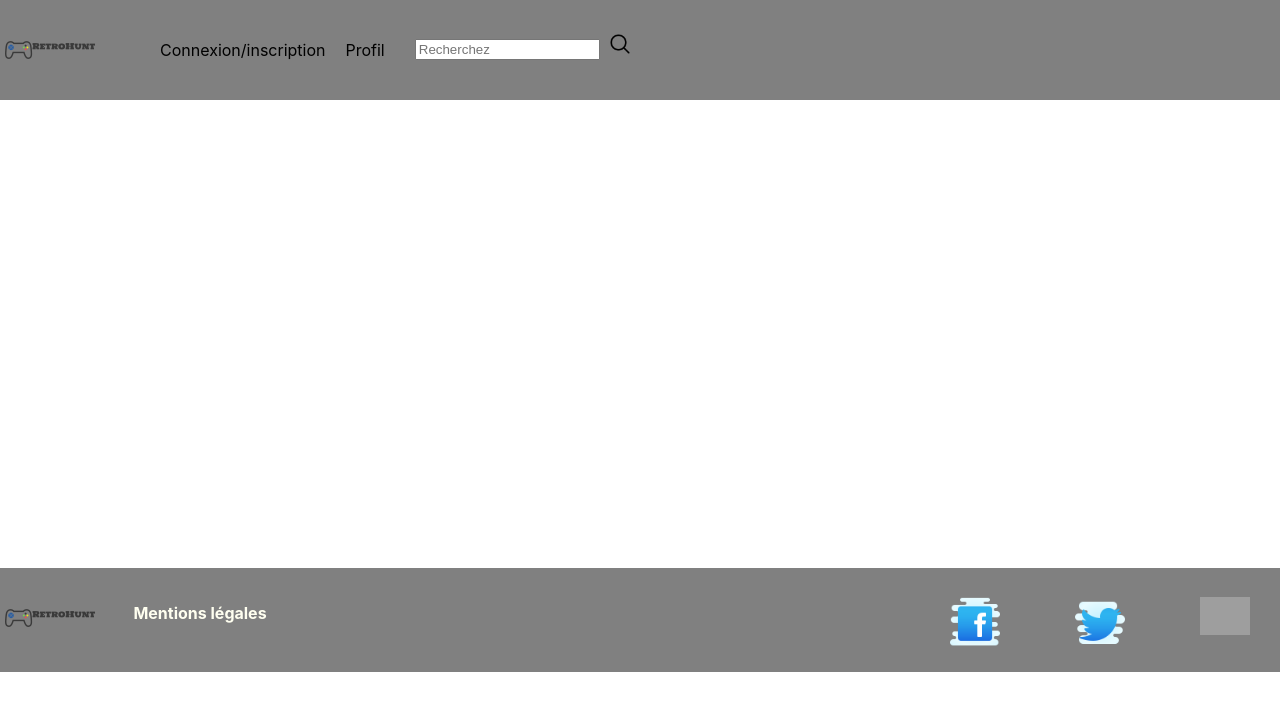
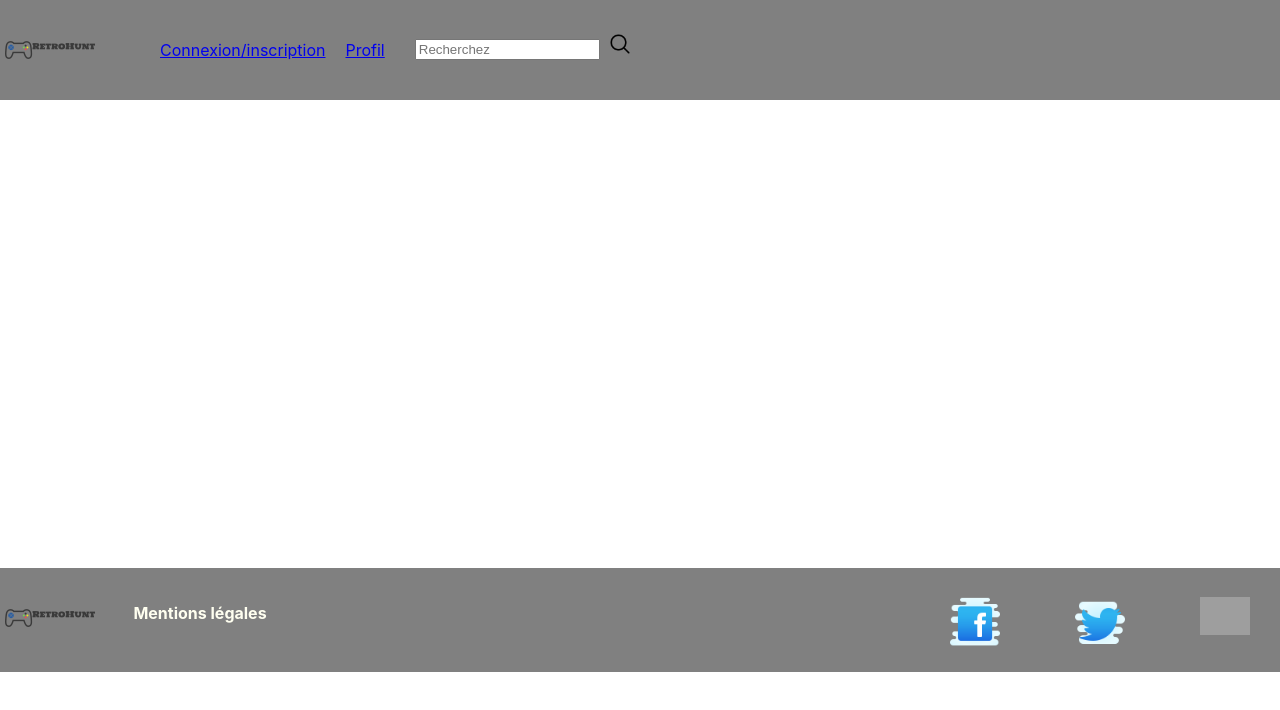
Before and after one commit to Zackary-Fon/RetroHunt, a React (Create React App) app: page /Profile in a window 1280 px wide. Shown: the top 710 px of the page. Built offline with nearby package versions, Linux system fonts and the light colour scheme; grey boxes are pictures that could not be loaded.

Commit message:
ListMenuUpdate

```diff
--- a/src/Header/ListMenu.js
+++ b/src/Header/ListMenu.js
@@ -1,9 +1,10 @@
 import React from 'react';
+import {Link} from "react-router-dom";
 
 const list = () =>{
-    const tabMenu = [{id:0, name:"Connexion/inscription"}, {id:1, name:"Profil"}]
+    const tabMenu = [{id:0, name:"Connexion/inscription", path:"/ConnectionInscription"}, {id:1, name:"Profil", path:"/Profile"}]
     const result = tabMenu.map((any)=>
-     <li id="li_menu_head" key={any.id}>{any.name}</li>);
+     <li id="li_menu_head" key={any.id}><Link to={any.path}>{any.name}</Link></li>);
      return result;
 }
 
--- a/src/Rooting/Main.js
+++ b/src/Rooting/Main.js
@@ -1,5 +1,6 @@
 import React from 'react';
 import { Switch, Route } from "react-router-dom";
+
 
 const Main = () =>{
     return (
```
